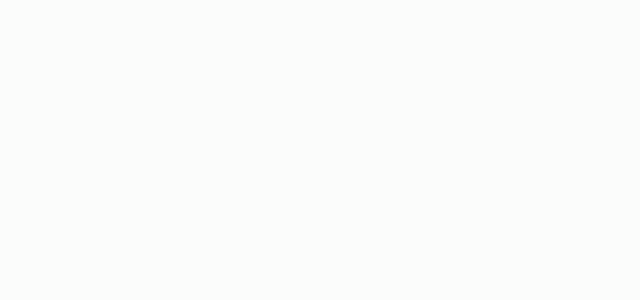
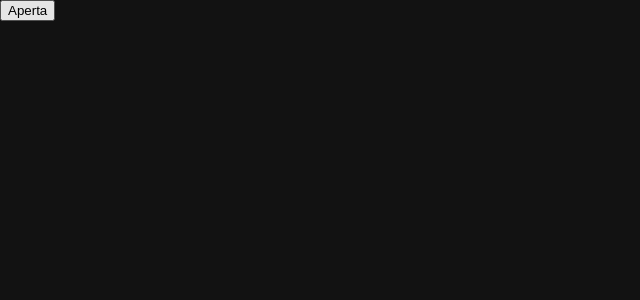
Before and after one commit to MathPSantos/mathpsantos.github.io, a React (Create React App) app in the folder frontend/: page / in a window 1280 px wide. Shown: the top 300 px of the page, without its empty margins (0-640 px from the left). Built offline with nearby package versions, Linux system fonts and the light colour scheme; the HTML template or start-up script is replaced by a standard one.

Commit message:
fix: toggleTheme problem fixed

```diff
--- a/frontend/src/App.tsx
+++ b/frontend/src/App.tsx
@@ -1,15 +1,30 @@
-import React from 'react';
+import React, { useContext, useEffect } from 'react';
 
 import GlobalStyle from './styles/global';
 
-import { ThemeContextProvider } from './contexts/theme';
+import Tela from './page/';
+
+import {
+  ThemeContext,
+  ThemeContextProvider
+} from './contexts/theme';
 
 const App = () => {
+
+  const { theme, toggleTheme } = useContext(ThemeContext);
+
+  useEffect(() => {
+    setTimeout(() => {
+      console.log(`Meu tema é ${theme}`);
+    }, 1000)
+  })
+
   return (
     <ThemeContextProvider>
       <GlobalStyle />
+      <Tela />
     </ThemeContextProvider>
   );
-}
+};
 
 export default App;
--- a/frontend/src/contexts/theme.tsx
+++ b/frontend/src/contexts/theme.tsx
@@ -1,4 +1,4 @@
-import React from "react";
+import React, { useEffect } from "react";
 import { ThemeProvider, DefaultTheme } from 'styled-components';
 
 import usePersistedState from '../hooks/usePersistedState';
@@ -13,11 +13,9 @@ export const ThemeContext = React.createContext<ThemeContext>(
 );
 
 export const ThemeContextProvider: React.FC = ({ children }) => {
-    const [theme, setTheme] = usePersistedState<DefaultTheme>('theme', LightTheme);
+    const [theme, setTheme] = usePersistedState<DefaultTheme>('theme', DarkTheme);
 
-    const toggleTheme = () => {
-        setTheme(theme === LightTheme ? DarkTheme : LightTheme);
-    };
+    const toggleTheme = () => setTheme(theme === LightTheme ? DarkTheme : LightTheme)
 
     return (
         <ThemeContext.Provider value={{ theme, toggleTheme }}>
--- /dev/null
+++ b/frontend/src/page/index.tsx
@@ -0,0 +1,13 @@
+import React, { useContext } from 'react';
+import { ThemeContext } from '../contexts/theme';
+
+const Tela = () => {
+
+    const { toggleTheme } = useContext(ThemeContext);
+
+    return (
+        <button onClick={() => toggleTheme()}>Aperta</button>
+    );
+};
+
+export default Tela;
```
